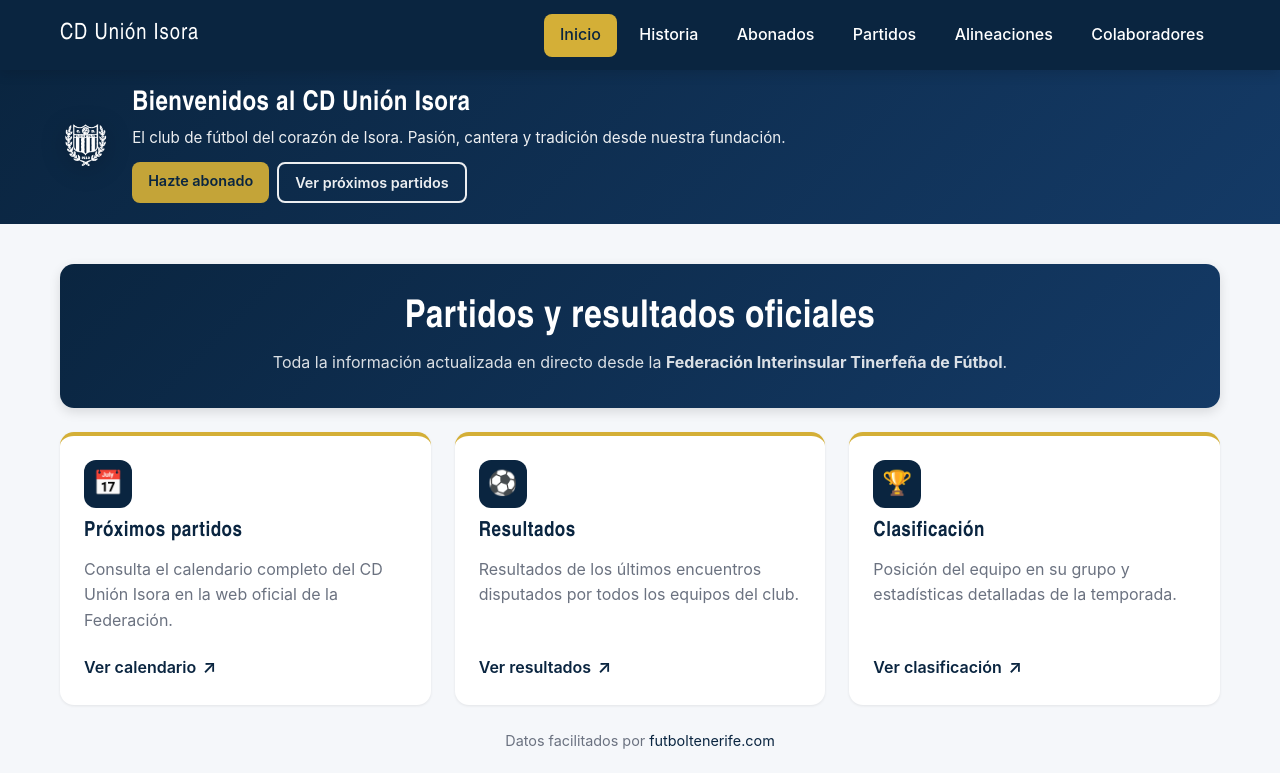
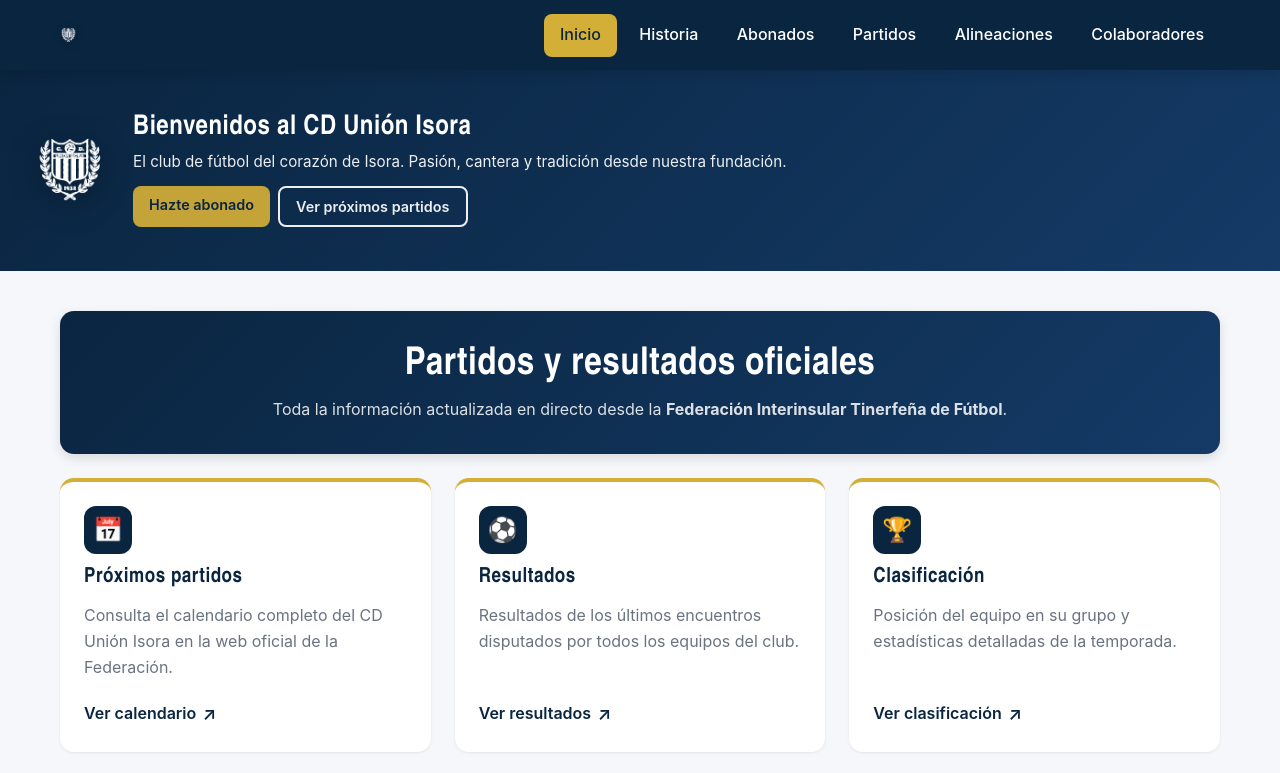
Before and after one commit to toniplasencia-lab/cd-isora-web, a plain HTML site: page index.html in a window 1280 px wide. Shown: the top 773 px of the page. Drawn offline with Linux system fonts and the light colour scheme.

Commit message:
Header con escudo en lugar de texto y hero con escudo grande a la izquierda

```diff
--- a/css/styles.css
+++ b/css/styles.css
@@ -110,14 +110,22 @@ p { margin-bottom: 1rem; }
 .nav__brand {
   display: flex;
   align-items: center;
-  gap: 0.75rem;
+  gap: 0.5rem;
   color: var(--color-white);
-  font-family: var(--font-heading);
-  font-size: 1.4rem;
-  letter-spacing: 1px;
+  text-decoration: none;
 }
 
-.nav__brand:hover { color: var(--color-secondary); }
+.nav__brand-logo {
+  display: block;
+  width: auto;
+  height: 38px;
+  max-height: 38px;
+  object-fit: contain;
+  filter: brightness(0) invert(1) drop-shadow(0 2px 4px rgba(0,0,0,0.25));
+  transition: transform var(--transition);
+}
+
+.nav__brand:hover .nav__brand-logo { transform: scale(1.05); }
 
 /* Logo en la barra de navegación eliminado: solo se mantiene en el hero del index */
 
@@ -168,7 +176,7 @@ p { margin-bottom: 1rem; }
 .hero {
   background: linear-gradient(135deg, var(--color-primary) 0%, #143a66 100%);
   color: var(--color-white);
-  padding: 1.1rem 1.25rem 1.3rem;
+  padding: 0.9rem 1.25rem 1rem;
   text-align: center;
 }
 
@@ -185,8 +193,10 @@ p { margin-bottom: 1rem; }
 .hero--split .hero__inner {
   display: flex;
   align-items: center;
-  gap: 1.25rem;
+  gap: 1.5rem;
   flex-wrap: wrap;
+  /* Que el escudo se pegue al borde izquierdo del bloque azul */
+  padding-left: 0;
 }
 
 .hero--split .hero__content {
@@ -196,17 +206,18 @@ p { margin-bottom: 1rem; }
 
 .hero--split .hero__logo {
   margin: 0;
+  margin-left: -0.5rem;
 }
 
 .hero__logo {
   display: block;
   width: auto;
-  height: clamp(95px, 12vw, 115px);
-  max-width: 115px;
+  height: clamp(130px, 17vw, 170px);
+  max-width: 170px;
   object-fit: contain;
   margin: 0 auto 0.5rem;
   /* Hacemos el escudo blanco y nítido sobre el fondo azul */
-  filter: brightness(0) invert(1) drop-shadow(0 4px 12px rgba(0,0,0,0.3));
+  filter: brightness(0) invert(1) drop-shadow(0 6px 16px rgba(0,0,0,0.35));
   animation: hero-logo-in 0.8s ease-out;
 }
 
--- a/index.html
+++ b/index.html
@@ -12,8 +12,8 @@
   <!-- ============== HEADER + NAV COMPARTIDA ============== -->
   <header class="site-header">
     <nav class="nav" aria-label="Navegación principal">
-      <a href="index.html" class="nav__brand">
-        <span>CD Unión Isora</span>
+      <a href="index.html" class="nav__brand" aria-label="Inicio">
+        <img src="img/logo-club.png" alt="CD Unión Isora" class="nav__brand-logo" />
       </a>
 
       <button class="nav__toggle" aria-label="Abrir menú" aria-expanded="false">☰</button>
```
Also changed, not shown: abonados.html (+2 -2 lines), alineaciones.html (+2 -2 lines), colaboradores.html (+2 -2 lines), historia.html (+2 -2 lines), partidos.html (+2 -2 lines).
